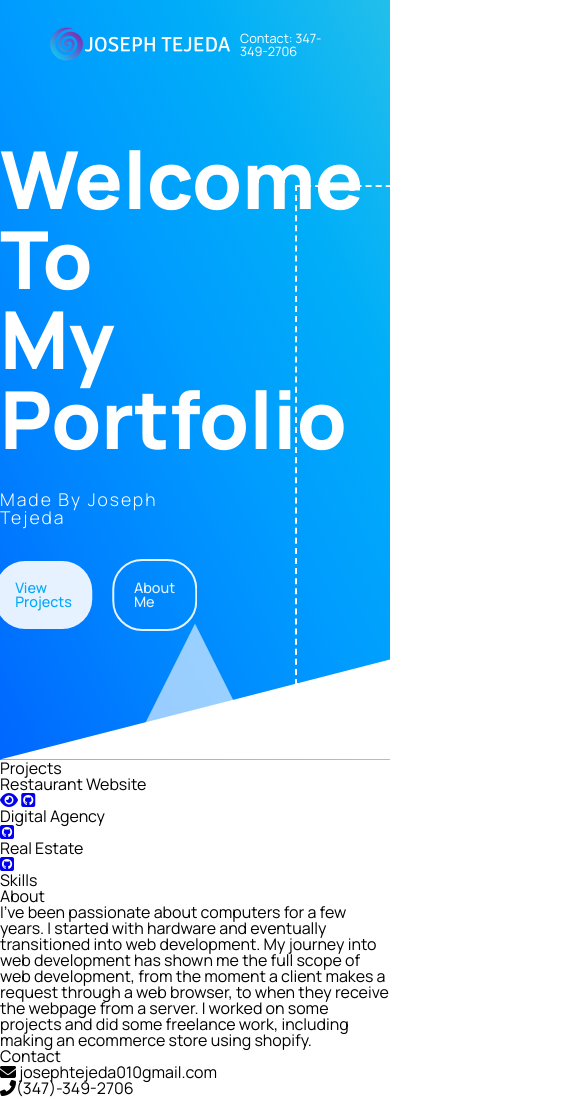
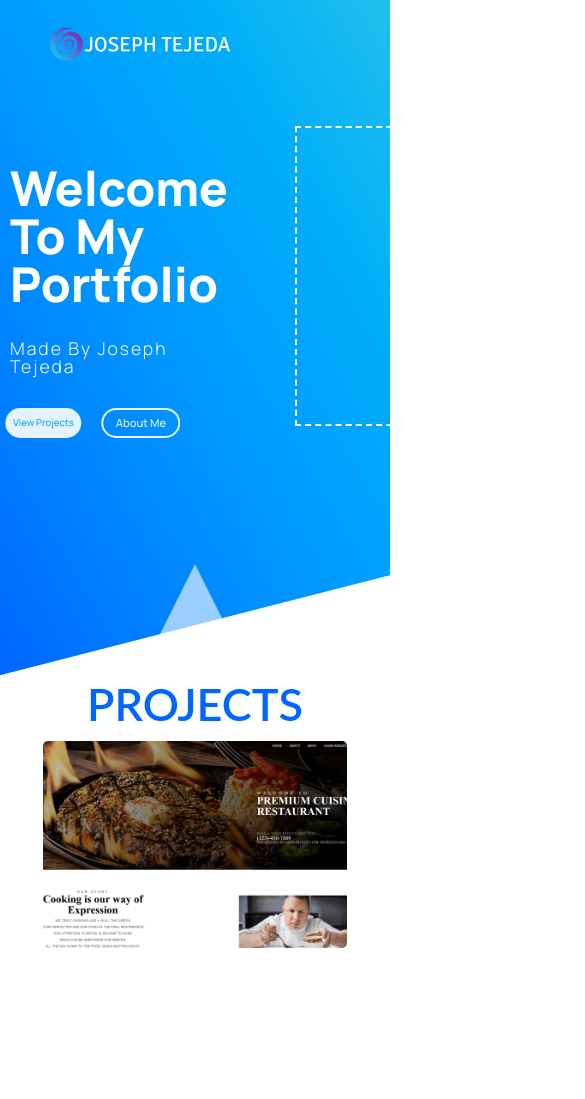
Before and after one commit to Joe-T-Codez/sfads, a plain HTML site: page index.html in a window 390 px wide. Shown: the top 1099 px of the page, 585 px wide, since content can reach past the window. Drawn offline with Linux system fonts and the light colour scheme.

Commit message:
Update styles.css

```diff
--- a/css/styles.css
+++ b/css/styles.css
@@ -9,11 +9,9 @@ html{
   background: white;
   height: 100vh;
   width: 100vw;
-  overflow-x: hidden;
 }
-/* body{
-  background-image: linear-gradient(to right top, #8e27ff, #7b21fa, #651bf5, #4b16f0, #2512eb);
-} */
+body, html { overflow-x:hidden; }
+
 header{
   color: white;
   display: flex;
@@ -60,7 +58,6 @@ header .menu li a{
 
 }
 #home:before{
-
 content:'';
 position: absolute;
 bottom: 0;
@@ -74,7 +71,7 @@ clip-path: polygon(100% 50%,0 100%,100% 100%);
 #home .content-area{
   height:calc(70vh);
   display: flex;
-  justify-content: center;
+  /* justify-content: center; */
   align-items: center;
 }
 
@@ -128,22 +125,7 @@ clip-path: polygon(100% 50%,0 100%,100% 100%);
 #home .photos{
   width: 50%;
   position: relative;
-  height: 400px;
-}
-#home .photos .girl{
-  position: absolute;
-  width: 400px;
-  height: 0;
-  z-index: 1;
-  transform: translate3d(0, -150px, 0);
-  object-fit: cover;
-  object-position: top;
-  transition: filter .4s ease-in-out;
-  cursor: pointer;
-}
-
-#home .photos .boy:hover, #home .photos .girl:hover{
-  filter: blur(35px);
+  height: 350px;
 }
 
 .shape1{
@@ -176,7 +158,7 @@ clip-path: polygon(100% 50%,0 100%,100% 100%);
   clip-path: polygon(50% 0%, 0% 100%, 100% 100%);
 }
 /*Project Section*/
-/* .project-section{
+.project-section{
   width:100%;
   height:50%;
   background:white;
@@ -221,7 +203,7 @@ clip-path: polygon(100% 50%,0 100%,100% 100%);
 .project-section .project1 .overlay{
   width: 100%;
   height:60%;
-  background:yellow;
+ background: linear-gradient(to right top, #0066ff, #0083ff, #009bff, #00aef8, #22bfeb);
   position:absolute;
   opacity:0;
   top:50%;
@@ -231,7 +213,7 @@ clip-path: polygon(100% 50%,0 100%,100% 100%);
   transition: .3s ease-in-out;
 }
 .project-section .project1:hover .overlay{
-  opacity: 1;
+  opacity: .6;
 }
 
 .project-section .project2 .option-img2{
@@ -275,15 +257,18 @@ float:right;
 }
 .project-section .project-section-title{
   text-align: center;
-  font-size: 60px;
-font-family: 'Playfair Display SC', serif;
+  font-size: 45px;
+font-family: "Lato", sans-serif;
   line-height: 35px;
   font-weight:600;
   padding-top: 3%;
-} */
+  text-transform: uppercase;
+  color: #0066ff;
+   /* background: linear-gradient(to right top, #0066ff, #0083ff, #009bff, #00aef8, #22bfeb); */
+}
 
 /*Skills Section*/
-/* .skills-section{
+.skills-section{
   width:100%;
   height:50%;
   background:white;
@@ -355,12 +340,15 @@ position: relative;
 }
 
 .skills-section .skills-title{
-  font-family: 'Raleway', sans-serif;
   text-align: center;
   font-size: 60px;
+font-family: "Lato", sans-serif;
   line-height: 35px;
   font-weight:600;
   padding-top: 3%;
+  text-transform: uppercase;
+  color: #0083ff;
+
 }
 
 #fade-in{
@@ -380,9 +368,9 @@ position: relative;
 
 .txt{
   border-right:1px solid white;
-} */
+}
 /*About Section*/
-/* .about-section{
+.about-section{
   width:100%;
   height:50%;
 }
@@ -426,9 +414,9 @@ margin-top:5px;
   font-size: 60px;
   font-weight: 600;
 
-} */
+}
 /*Contact Section*/
-/* .content2-text #content2-line1{
+.content2-text #content2-line1{
   margin-top:10px;
 }
 .contact-section{
@@ -460,7 +448,7 @@ margin-top:5px;
 .contact-text h1{
   margin-top: 10px;
   font-size: 30px;
-} */
+}
 
 
 
@@ -482,40 +470,110 @@ margin-top:5px;
 /////////////////////////////////   RESPONSIVE DESIGN  ///////////////////////////////////////////////
 */
 
-/* @media screen and (max-width:768px){
-  header {
+@media screen and (max-width:768px){
+  header .menu{
     display:none;
   }
   .girl{
     display:none;
   }
   #home{
-    height:calc(60vh);
+    height:calc(80vh);
   }
-.container{
-      transform: scale(60%);
+  #home .content-area{
+    height:calc(50vh);
+    display: flex;
+    /* justify-content: center; */
+    align-items: center;
+  }
+  #home{
+    height:calc(80vh);
   }
 #home .info-section{
-    transform: scale(80%);
+  padding:10px;
+}
+#home .info-section h1{
+  font-size: 3rem;
+  font-weight: 900;
+  color: white;
+  margin-bottom: 2rem;
+}
+#home .info-section h4{
+  font-size: 1.1rem;
+  font-weight: 300;
+  color: white;
+  margin-bottom: 2rem;
+  letter-spacing: 2px;
+}
+#home .info-section .call-actions{
+  display: flex;
+  justify-content: flex-start;
+  align-items: center;
+}
+.action-btn, .action-ghost-btn{
+  padding: 7px 7px;
+  border-radius: 30px;
+  width: 160px;
+  height: 30px;
+  display: flex;
+  justify-content: center;
+  align-items: center;
+  text-decoration: none;
+  color: white;
+  font-weight: 500;
+  font-size: .7rem;
+}
+.action-btn{
+  text-align: center;
+  background: white;
+  color: #00aef8;
+  margin-right: 20px;
+    font-size: .6rem;
 }
 
+
 #home .photos{
-    transform: scale(40%);
+  width: 50%;
+  position: relative;
+  height: 350px;
+}
+
+.shape1{
+  position: absolute;
+  width: 300px;
+  height: 300px;
+  border: 2px dashed white;
+  transform: translate3d(100px,0, 0);
+}
+.shape2{
+  opacity: .3;
+  border: 2px dashed white;
+  background-color: white;
+  position: absolute;
+  width: 100px;
+  height: 100px;
+  /* transform: translate3d(600px,0, 0); */
+  border: 1px dashed white;
+  clip-path: polygon(50% 0%, 100% 50%, 50% 100%, 0% 50%);
+}
+.shape3{
+  opacity: .6;
+  border: 2px dashed white;
+  background-color: white;
+  position: absolute;
+  width: 100px;
+  height: 100px;
+  /* transform: translate3d(0px,300px, 0); */
+  border: 1px dashed white;
+  clip-path: polygon(50% 0%, 0% 100%, 100% 100%);
 }
 }
 
-@media screen and (max-width:360px){
-  header {
+@media screen and (max-width:380px){
+
+#home .photos{
 display:none;
 }
-  .girl{
-    display:none;
+
+
 }
-  #home{
-    height:calc(60vh);
-  }
-.container{
-      transform: scale(40%);
-}
-
-} */
```
Lines whose indentation alone changed are shown as unchanged.
